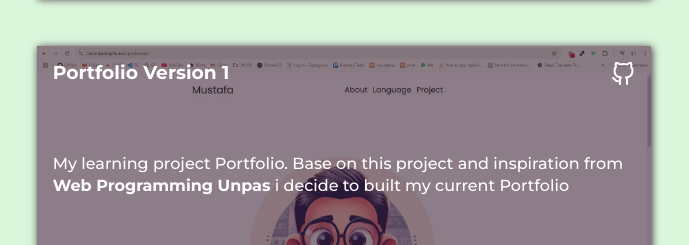
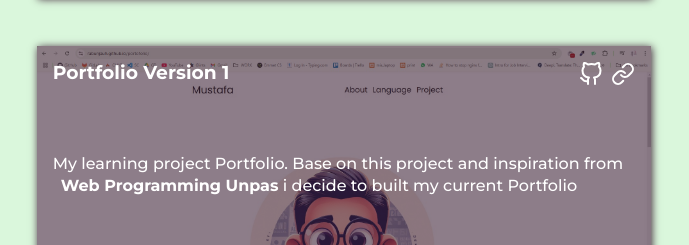
Before and after one commit to rabunjauh/portfolio, a plain HTML site: page index.html in a window 1280 px wide. Shown: the part 2898-3143 px from the top of the page, without its empty margins (296-985 px from the left). Drawn offline with nearby package versions, Linux system fonts and the light colour scheme.

Commit message:
add link to old portfolio project

```diff
--- a/index.html
+++ b/index.html
@@ -175,10 +175,10 @@
         <div class="projects__content">
           <div class="content-header">
             <h3>Portfolio Version 1</h3>
-            <div class="projects__link"><a href="https://rabunjauh.github.io/portofolio/"><i data-feather="github"></i></a></div>
+            <div class="projects__link"><a href="https://rabunjauh.github.io/portofolio/"><i data-feather="github"></i></a><a href="https://rabunjauh.github.io/portfolio-rev1/"><i data-feather="link"></i></a></div>
           </div>
           <div class="projects__desc">
-            <p>My learning project Portfolio. Base on this project and inspiration from <a href="https://www.youtube.com/@sandhikagalihWPU" class="projects__link">Web Programming Unpas</a> i decide to built my current Portfolio </p>
+            <p>My learning project Portfolio. Base on this project and inspiration from <a href="https://www.youtube.com/@sandhikagalihWPU">Web Programming Unpas</a> i decide to built my current Portfolio </p>
           </div>
           <div class="projects__tech">
             <ul>
--- a/style.css
+++ b/style.css
@@ -276,6 +276,7 @@ section {
   a,
 .projects .projects__container .projects__content .projects__desc p a {
   color: #fff;
+  margin-left: 0.5em;
 }
 
 .projects .projects__container .projects__content .projects__desc p a {
```
